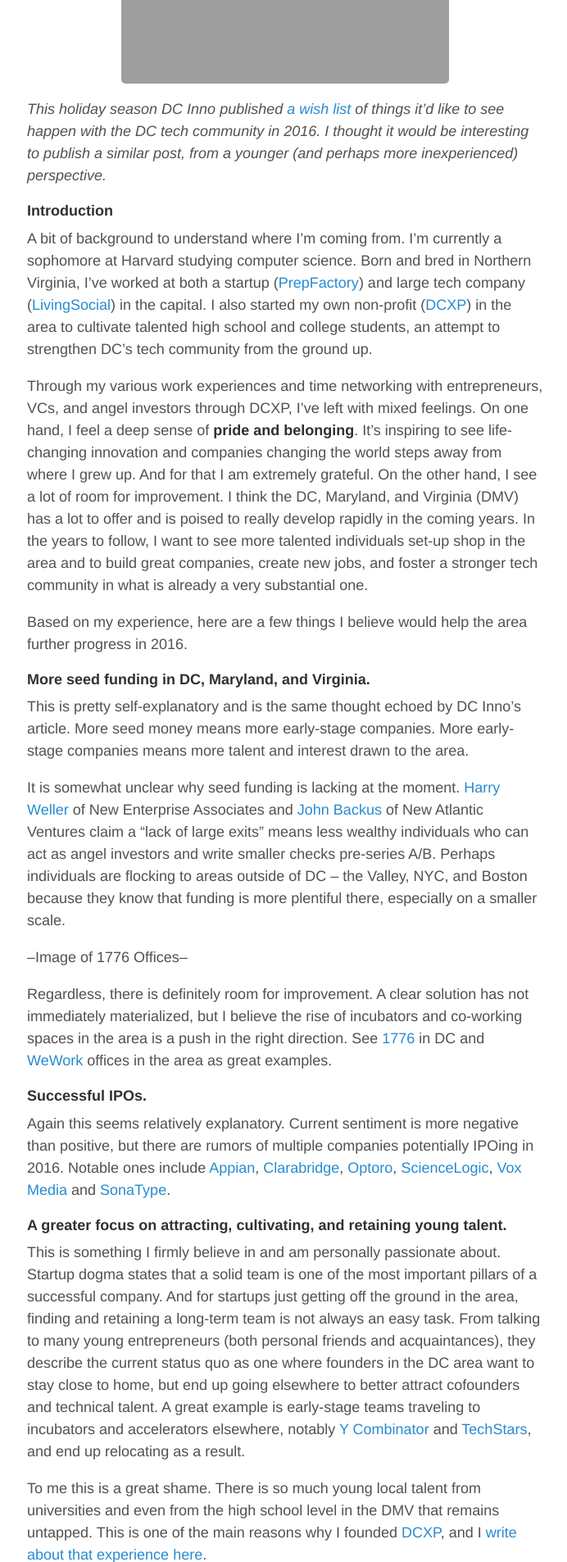
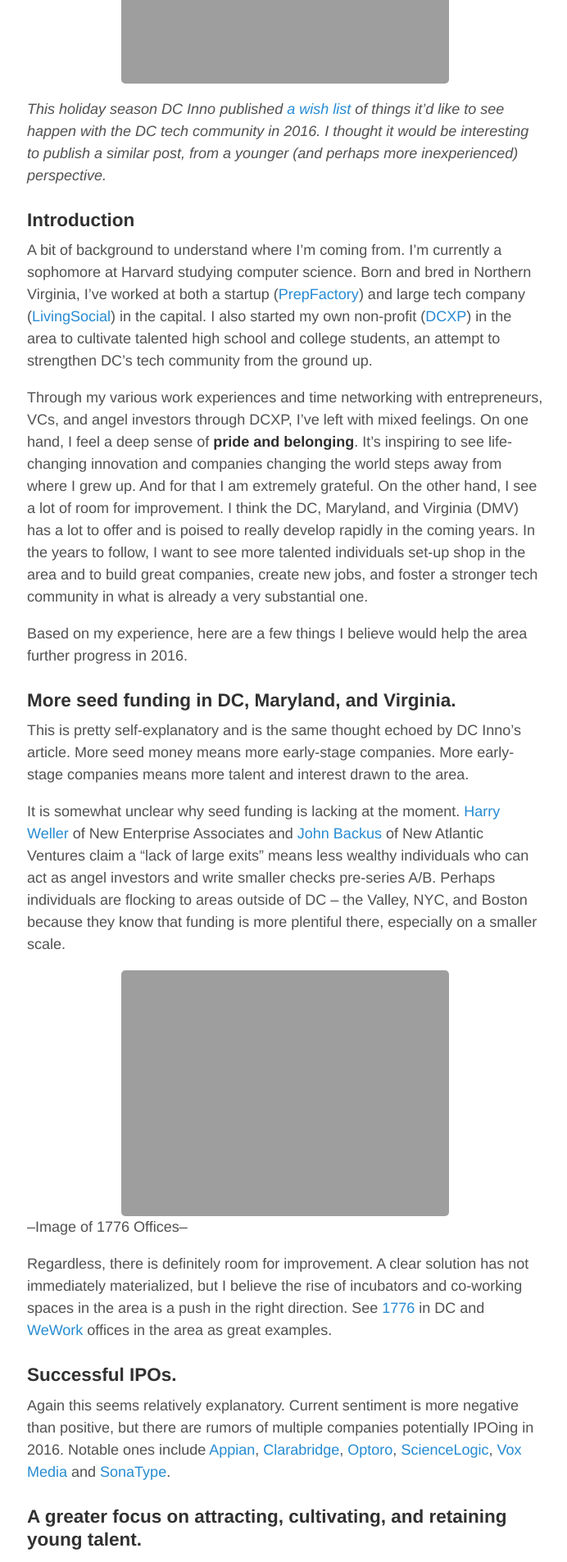
Before and after one commit to jasoncui/jasoncui.github.io, a Jekyll site: the page built from _posts/2016-01-08-my-hope-for-DC-tech.md, in a window 1280 px wide. Shown: the part 406-2312 px from the top of the page at 82% size, without its empty margins (292-984 px from the left). Built offline with Jekyll 4.4.1, drawn with Linux system fonts in a browser that asks for light colours; comment, search, counter and statistics services are not loaded.

Commit message:
filler images

```diff
--- a/_posts/2016-01-08-my-hope-for-DC-tech.md
+++ b/_posts/2016-01-08-my-hope-for-DC-tech.md
@@ -10,7 +10,7 @@
 *This holiday season DC Inno published [a wish list](http://dcinno.streetwise.co/2015/12/24/dc-tech-startup-wishlist-2016/) of things it'd like to see happen with the DC tech community in 2016. I thought it would be interesting to publish a similar post, from a younger (and perhaps more inexperienced) perspective.*
 
 
-#### Introduction
+### Introduction
 
 A bit of background to understand where I'm coming from. I'm currently a sophomore at Harvard studying computer science. Born and bred in Northern Virginia, I've worked at both a startup ([PrepFactory](https://www.prepfactory.com/)) and large tech company ([LivingSocial](https://www.livingsocial.com/)) in the capital. I also started my own non-profit ([DCXP](https://www.joindcxp.org)) in the area to cultivate talented high school and college students, an attempt to strengthen DC's tech community from the ground up.
 
@@ -18,26 +18,28 @@
 
 Based on my experience, here are a few things I believe would help the area further progress in 2016.
 
-#### More seed funding in DC, Maryland, and Virginia.
+### More seed funding in DC, Maryland, and Virginia.
 
 This is pretty self-explanatory and is the same thought echoed by DC Inno's article. More seed money means more early-stage companies. More early-stage companies means more talent and interest drawn to the area.
 
 It is somewhat unclear why seed funding is lacking at the moment. [Harry Weller](http://www.nea.com/team/harry-weller) of New Enterprise Associates and [John Backus](http://nav.vc/team/john-backus/) of New Atlantic Ventures claim a "lack of large exits" means less wealthy individuals who can act as angel investors and write smaller checks pre-series A/B. Perhaps individuals are flocking to areas outside of DC -- the Valley, NYC, and Boston because they know that funding is more plentiful there, especially on a smaller scale.
 
+![DC]({{ site.url }}/public/washington.jpg){: .center-image }
 --Image of 1776 Offices--
 
 Regardless, there is definitely room for improvement. A clear solution has not immediately materialized, but I believe the rise of incubators and co-working spaces in the area is a push in the right direction. See [1776](http://www.1776.vc) in DC and [WeWork](https://www.wework.com/locations/washington-d-c) offices in the area as great examples.
 
-#### Successful IPOs.
+### Successful IPOs.
 
 Again this seems relatively explanatory. Current sentiment is more negative than positive, but there are rumors of multiple companies potentially IPOing in 2016. Notable ones include [Appian](http://www.appian.com/), [Clarabridge](http://www.clarabridge.com/), [Optoro](http://optoro.com/), [ScienceLogic](https://www.sciencelogic.com/), [Vox Media](http://www.voxmedia.com/) and [SonaType](http://www.sonatype.com/).
 
-#### A greater focus on attracting, cultivating, and retaining young talent.
+### A greater focus on attracting, cultivating, and retaining young talent.
 
 This is something I firmly believe in and am personally passionate about. Startup dogma states that a solid team is one of the most important pillars of a successful company. And for startups just getting off the ground in the area, finding and retaining a long-term team is not always an easy task. From talking to many young entrepreneurs (both personal friends and acquaintances), they describe the current status quo as one where founders in the DC area want to stay close to home, but end up going elsewhere to better attract cofounders and technical talent. A great example is early-stage teams traveling to incubators and accelerators elsewhere, notably [Y Combinator](https://www.ycombinator.com/) and [TechStars](http://www.techstars.com/), and end up relocating as a result.
 
 To me this is a great shame. There is so much young local talent from universities and even from the high school level in the DMV that remains untapped. This is one of the main reasons why I founded [DCXP](http://www.joindcxp.org), and I [write about that experience here](https://medium.com/@joindcxp/why-we-started-dcxp-e15fe06fd311#.94h76ohj5).
 
+![DC]({{ site.url }}/public/washington.jpg){: .center-image }
 -- Image of DCXP --
 
 DCXP is a rapidly-paced bootcamp for talented technical students where they run through workshops, prototyping sprints, and collaborate to build amazing software products. This summer, we had a team of less than 15 high school and college students build the MVP for a bike sharing startup in *less than three weeks*. That company was [Baas Bikes](http://baasbikes.com/). The fact that students (many of whom aren't even old enough to drive!) built a functional product that quickly is energizing and testament to the talent available in the DMV.
@@ -45,7 +47,7 @@
 Tapping into this talent in years to come will be a deciding factor for the future success of this community. Hopefully DCXP will continue to thrive in the area, and similar programs will encourage talented students to stick around.
 
 
-#### Continue to fight the preconceived notion that the area is home to only government and contracting.
+### Continue to fight the preconceived notion that the area is home to only government and contracting.
 
 I think this is a pretty outdated idea that still seems to be thrown around in conversations about tech in the area. While it's true that the local tech scene is less prominent in comparison to other hubs around the country, so much has already been done to create a strong community.
 
```
